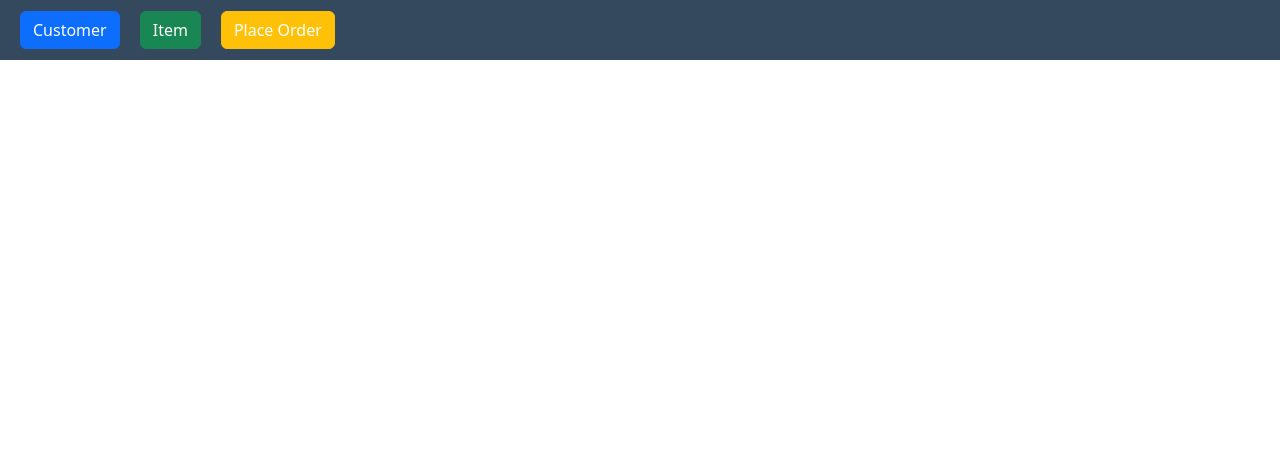
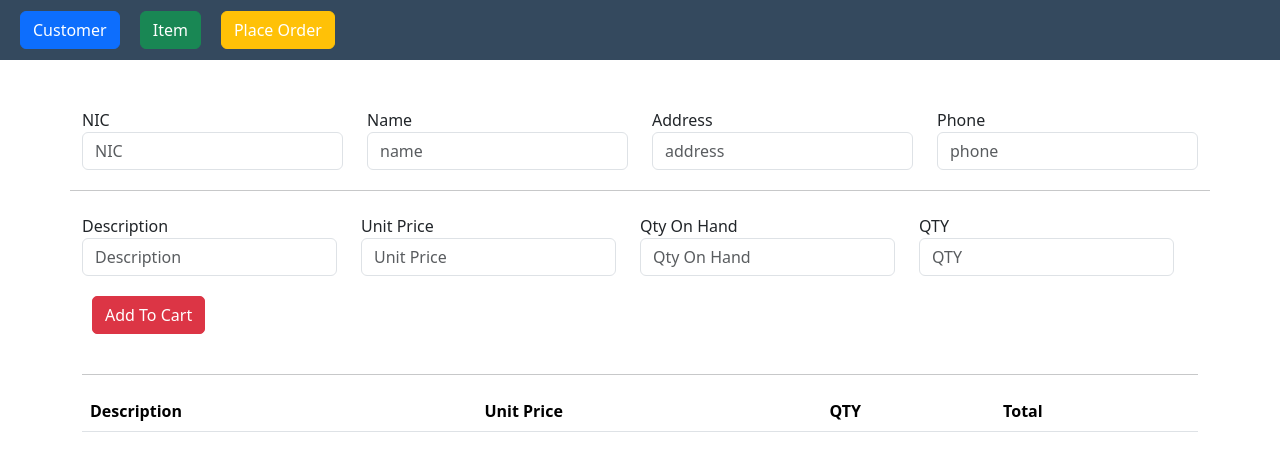
Before and after one commit to harshani95/JS-POS, a plain HTML site: page pages/order.html in a window 1280 px wide. Drawn offline with nearby package versions, Linux system fonts and the light colour scheme.

Commit message:
completed order UI

```diff
--- a/css/order.css
+++ b/css/order.css
@@ -0,0 +1,6 @@
+.btn-order{
+    margin-top: 60px;
+    border-radius: 5px;
+    cursor: pointer;
+
+}
--- a/pages/order.html
+++ b/pages/order.html
@@ -1,22 +1,114 @@
 <!DOCTYPE html>
 <html lang="en">
+
 <head>
     <meta charset="UTF-8">
     <meta name="viewport" content="width=device-width, initial-scale=1.0">
     <title>Order</title>
-    <link href="https://cdn.jsdelivr.net/npm/bootstrap@5.3.3/dist/css/bootstrap.min.css" rel="stylesheet" integrity="sha384-QWTKZyjpPEjISv5WaRU9OFeRpok6YctnYmDr5pNlyT2bRjXh0JMhjY6hW+ALEwIH" crossorigin="anonymous">
-    <link rel="stylesheet" href="../css/customer.css">
+    <link href="https://cdn.jsdelivr.net/npm/bootstrap@5.3.3/dist/css/bootstrap.min.css" rel="stylesheet"
+        integrity="sha384-QWTKZyjpPEjISv5WaRU9OFeRpok6YctnYmDr5pNlyT2bRjXh0JMhjY6hW+ALEwIH" crossorigin="anonymous">
+    <link rel="stylesheet" href="../css/order.css">
     <link rel="stylesheet" href="../css/main.css">
 </head>
+
 <body>
     <div class="main-outer">
         <a class="btn btn-primary" href="../pages/customer.html">Customer</a>
         <a class="btn btn-success" href="../pages/item.html">Item</a>
         <a class="btn btn-warning" href="../pages/order.html">Place Order</a>
     </div>
+    <br>
+    <div class="container">
+        <br>
+        <div class="row">
+            <div class="col-3">
+                <div class="form-group">
+                    <label for="nic">NIC</label>
+                    <input type="text" class="form-control" id="nic" placeholder="NIC" />
+
+                </div>
+            </div>
+            <div class="col-3">
+                <div class="form-group">
+                    <label for="name">Name</label>
+                    <input type="text" class="form-control" id="name" placeholder="name" />
+
+                </div>
+            </div>
+            <div class="col-3">
+                <div class="form-group">
+                    <label for="address">Address</label>
+                    <input type="text" class="form-control" id="address" placeholder="address" />
+                </div>
+            </div>
+            <div class="col-3">
+                <div class="form-group">
+                    <label for="phone">Phone</label>
+                    <input type="text" class="form-control" id="phone" placeholder="phone"
+                        style="margin-bottom: 20px;" />
+                </div>
+            </div>
+            <hr><br>
+            <div class="row">
+                <div class="col-3">
+                    <div class="form-group">
+                        <label for="nic">Description</label>
+                        <input type="text" class="form-control" id="description" placeholder="Description" />
+
+                    </div>
+                </div>
+                <div class="col-3">
+                    <div class="form-group">
+                        <label for="unitPrice">Unit Price</label>
+                        <input type="text" class="form-control" id="unitPrice" placeholder="Unit Price" />
+
+                    </div>
+                </div>
+                <div class="col-3">
+                    <div class="form-group">
+                        <label for="qtyOnHand">Qty On Hand</label>
+                        <input type="text" class="form-control" id="qtyOnHand" placeholder="Qty On Hand" />
+                    </div>
+                </div>
+                <div class="col-3">
+                    <div class="form-group">
+                        <label for="qty">QTY</label>
+                        <input type="text" class="form-control" id="qty" placeholder="QTY"
+                            style="margin-bottom: 20px;" />
+                    </div>
+                </div>
+            </div>
+        </div>
+        <button type="button" class="btn btn-danger btn-order" onclick="addToCart()">Add To Cart</button>
+        <br><br>
+        <hr>
+
+        <table class="table table-hover">
+            <thead>
+                <tr>
+                    <th>Description</th>
+                    <th>Unit Price</th>
+                    <th>QTY</th>
+                    <th>Total</th>
+                </tr>
+            </thead>
+            <tbody>
+                <tr></tr>
+                <tr></tr>
+            </tbody>
+        </table>
+    </div>
+
+
+
+
+
+    <script src="https://www.gstatic.com/firebasejs/8.10.0/firebase-app.js"></script>
+    <script src="https://www.gstatic.com/firebasejs/8.10.0/firebase-firestore.js"></script>
 
     <script src="../js/app.js"></script>
     <script src="../js/main.js"></script>
     <script src="../js/order.js"></script>
 </body>
+
 </html>
```
